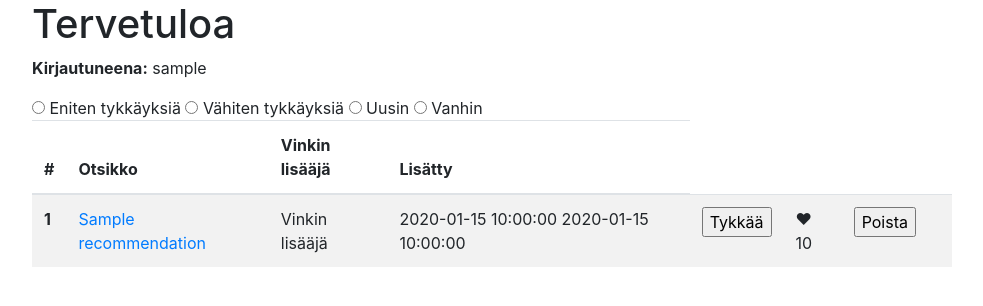
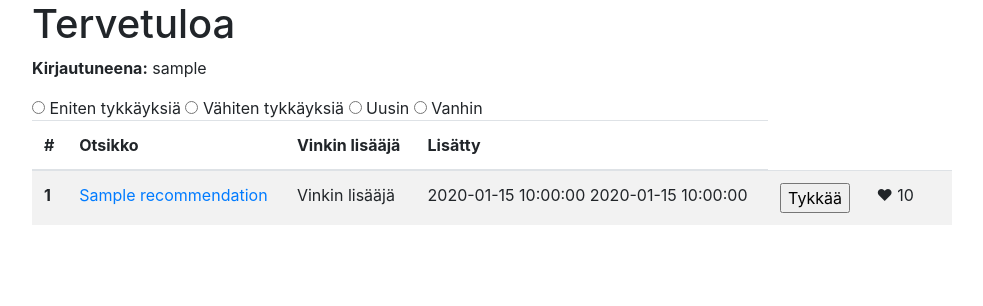
Before and after one commit to johyy/lukuvinkkikirjasto, a Flask app: template src/templates/index.html in a window 1280 px wide. Shown: the part 72-378 px from the top of the page, without its empty margins (53-1036 px from the left). Run offline with Flask 2, Linux system fonts and the light colour scheme; the visitor is signed in with stand-in values (Sample User, id 1); the template is opened without the code that fills it: most values are stand-ins (such as "Sample title", 1, 10 or a date in 2020); parts of the project's set-up code (start-up, migrations or seed data) failed here and were passed over; some libraries are stand-ins or nearby versions.

Commit message:
Remove delete-button from index

```diff
--- a/src/templates/index.html
+++ b/src/templates/index.html
@@ -50,13 +50,6 @@
                 </form>
                 {% endif %}
                 <td>♥ {{recommendation.like_amount}}</td>
-                  {% if session.user_id == recommendation.user_id %}
-                    <td> <form action="/delete_recommendation" method="post">
-                        <input type ="hidden" value={{ recommendation.id }} name="recommendation_id">
-                        <input type ="submit" value="Poista">
-                    </td>
-                    </form>
-                {% endif %}
                 <td></td>
               </tr>
             {%endfor%}
```
